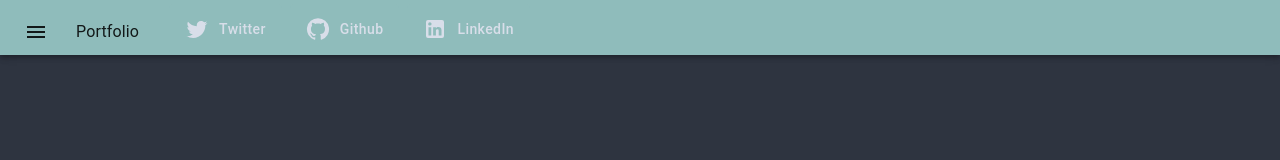
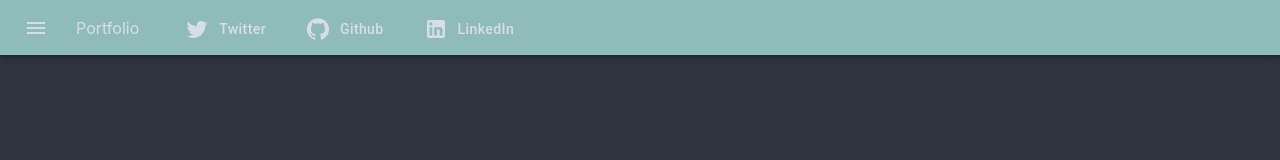
Before and after one commit to dSandley20/react-portfolio, a React (Create React App) app: page /kitchen-sink in a window 1280 px wide. Shown: the top 160 px of the page. Built offline with nearby package versions, Linux system fonts and the light colour scheme.

Commit message:
adjust mobile/general styling

```diff
--- a/src/components/NavBar/index.jsx
+++ b/src/components/NavBar/index.jsx
@@ -51,14 +51,15 @@ export default function NavBar() {
             <IconButton
               size="large"
               edge="start"
-              color="inherit"
               aria-label="menu"
               sx={{ mr: 2 }}
+              variant={isMobile ? "" : "navbar"}
               onClick={handleClick}
+              color="nord4"
             >
               <MenuIcon />
             </IconButton>
-            <Typography sx={isMobile ? {} : { marginRight: "30px" }}>
+            <Typography color="nord4" variant={isMobile ? "" : "navbar"}>
               {isMobile ? "" : currentPage}
             </Typography>
             <Menu
```
